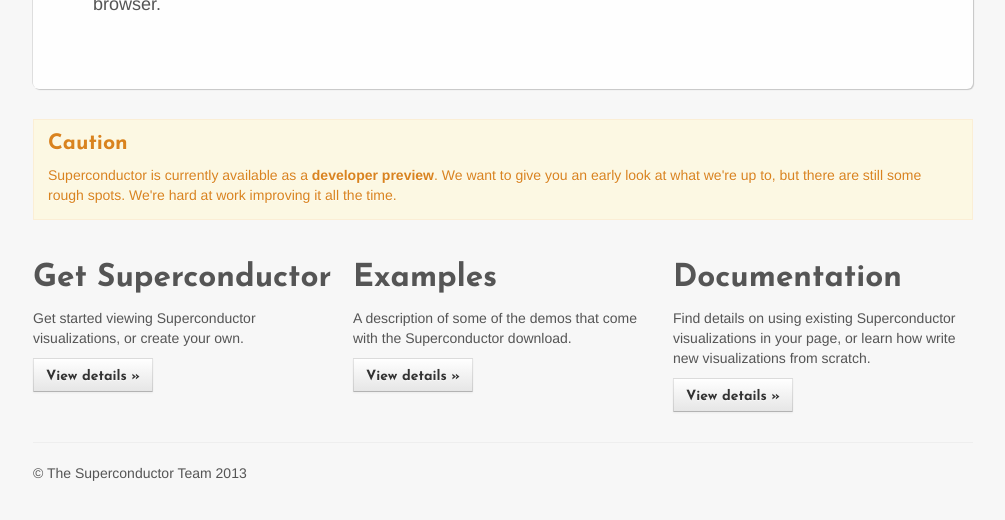
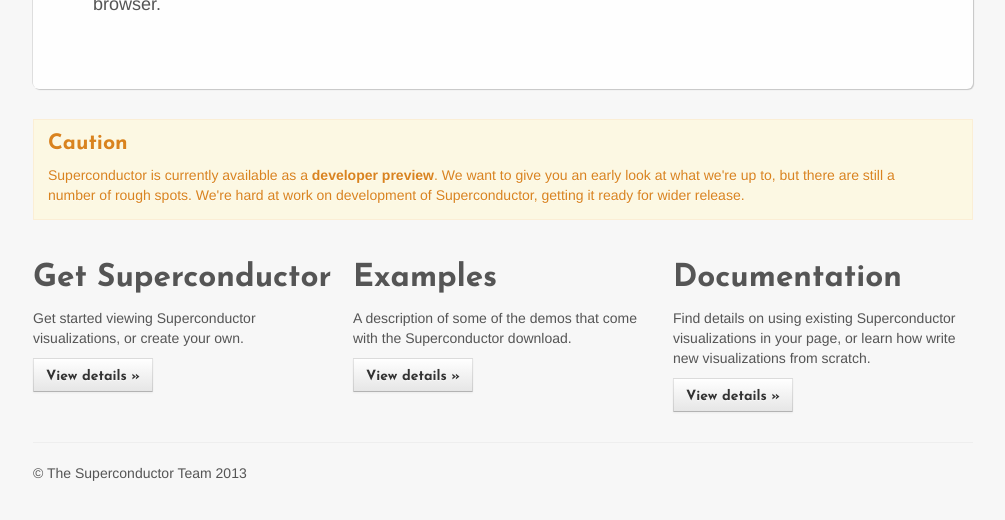
Before and after one commit to Superconductor/superconductor, a Jekyll site: the page built from index.html, in a window 1280 px wide, cut to the strip 324-844 px from the top of the page. Shown: the whole strip, without its empty margins (137-1142 px from the left). Built offline with Jekyll 4.4.1, drawn with Linux system fonts in a browser that asks for light colours; nearby versions of some CDN libraries.

Commit message:
Wording fixes for 'dev preview' warning, and docs page subtitle.

```diff
--- a/_includes/caution-preview.html
+++ b/_includes/caution-preview.html
@@ -1,4 +1,4 @@
 <div class="alert alert-block ">
 	<h4>Caution</h4>
-	<p>Superconductor is currently available as a <strong>developer preview</strong>. We want to give you an early look at what we're up to, but there are still some rough spots. We're hard at work improving it all the time.</p>
+	<p>Superconductor is currently available as a <strong>developer preview</strong>. We want to give you an early look at what we're up to, but there are still a number of rough spots. We're hard at work on development of Superconductor, getting it ready for wider release.</p>
 </div>
--- a/docs/index.html
+++ b/docs/index.html
@@ -5,7 +5,7 @@
 ---
 
 <div class="page-header">
-	<h1>Documentation <small>learn how to use Superconductor</small></h1>
+	<h1>Documentation <small>learn Superconductor</small></h1>
 </div>
 
 <p>
```
